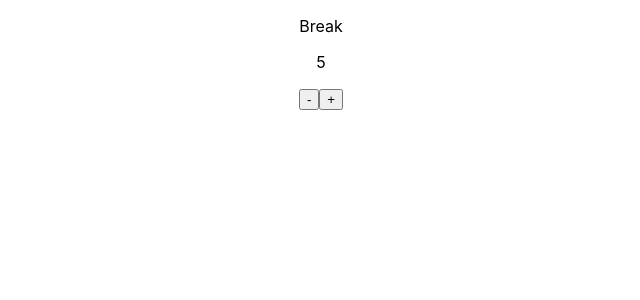
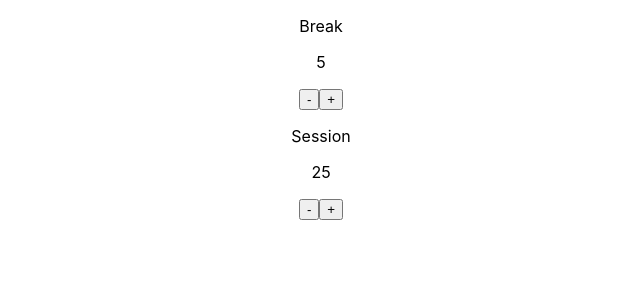
Before and after one commit to karolinfrennert/pomodoro, a React (Create React App) app: page / in a window 1280 px wide. Shown: the top 300 px of the page, without its empty margins (319-959 px from the left). Built offline with nearby package versions, Linux system fonts and the light colour scheme.

Commit message:
Added session component

```diff
--- a/src/App.tsx
+++ b/src/App.tsx
@@ -2,11 +2,13 @@ import React from "react";
 import { Break } from "./components/Break";
 
 import "./App.css";
+import { Session } from "./components/Session";
 
 function App() {
   return (
     <div className="App">
       <Break />
+      <Session />
     </div>
   );
 }
--- a/src/components/Break.tsx
+++ b/src/components/Break.tsx
@@ -1,8 +1,10 @@
 import { useState } from "react";
 import moment from "moment";
 
+const breakTime = 300;
+
 export const Break = () => {
-  const [breakLenght, setBreakLenght] = useState(300);
+  const [breakLenght, setBreakLenght] = useState(breakTime);
   const decrementBreakByOneMinute = () => {
     const newBreakLenght = breakLenght - 60;
     newBreakLenght < 0 ? setBreakLenght(0) : setBreakLenght(newBreakLenght);
--- /dev/null
+++ b/src/components/Session.tsx
@@ -0,0 +1,43 @@
+import { useState } from "react";
+import moment from "moment";
+
+const sessionTime = 1500;
+
+export const Session = () => {
+  const [sessionLenght, setSessionLenght] = useState(sessionTime);
+  const decrementSessionByOneMinute = () => {
+    const newSessionLenght = sessionLenght - 60;
+    newSessionLenght < 0
+      ? setSessionLenght(0)
+      : setSessionLenght(newSessionLenght);
+  };
+  const incrementSessionByOneMinute = () => {
+    const newSessionLenght = sessionLenght + 60;
+    newSessionLenght < 0
+      ? setSessionLenght(0)
+      : setSessionLenght(newSessionLenght);
+  };
+
+  const sessionLenghtInMinutes = moment.duration(sessionLenght, "s").minutes();
+
+  return (
+    <div>
+      <p id="session-label">Session</p>
+      <p id="session-length">{sessionLenghtInMinutes}</p>
+      <button
+        id="session-decrement"
+        onClick={decrementSessionByOneMinute}
+        key="session-decrese"
+      >
+        -
+      </button>
+      <button
+        id="session-increment"
+        onClick={incrementSessionByOneMinute}
+        key="session-increase"
+      >
+        +
+      </button>
+    </div>
+  );
+};
```
